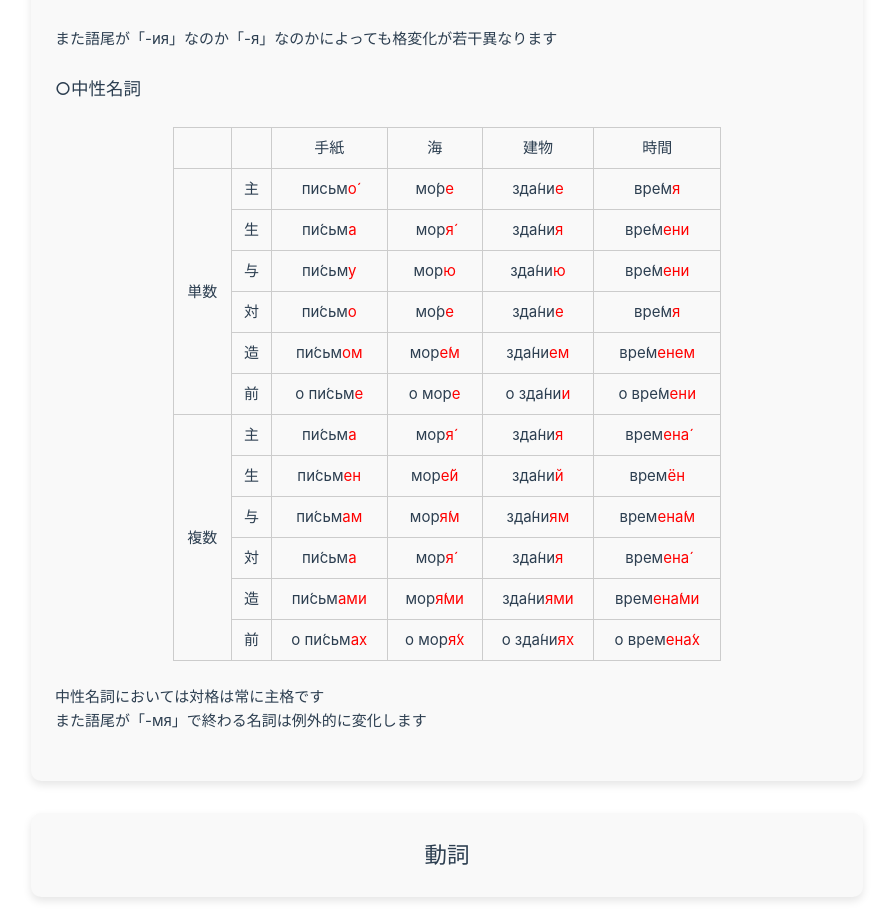
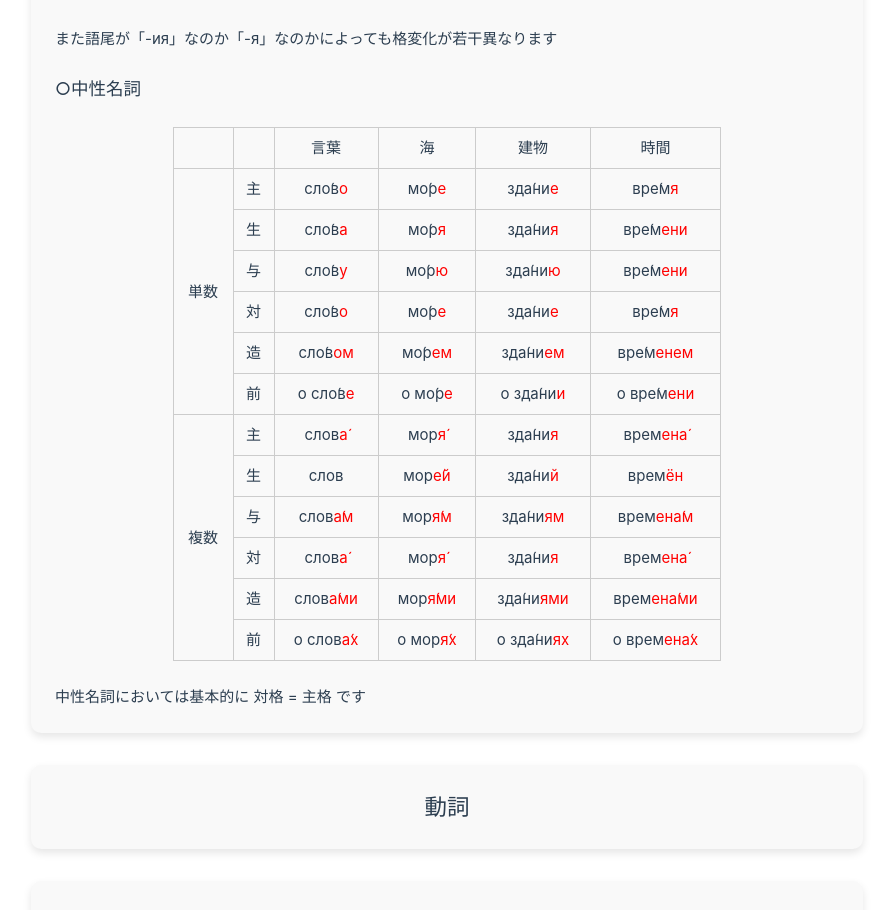
Before and after one commit to GenMira/LearnRussian, a Vue app: page /LearnRussian/declension in a window 1280 px wide. Shown: the part 3485-4395 px from the top of the page, without its empty margins (193-1086 px from the left). Built offline with nearby package versions, Linux system fonts and the light colour scheme.

Commit message:
名詞終わり

```diff
--- a/src/views/Declension.vue
+++ b/src/views/Declension.vue
@@ -397,7 +397,7 @@
       <tr>
         <th></th>
         <th></th>
-        <th>手紙</th>
+        <th>言葉</th>
         <th>海</th>
         <th>建物</th>
         <th>時間</th>
@@ -405,85 +405,85 @@
       <tr>
         <td rowspan="6">単数</td>
         <td>主</td>
-        <td>письм<span style="color:red">о&#769;</span></td>
+        <td>сло&#769;в<span style="color:red">о</span></td>
         <td>мо́р<span style="color:red">е</span></td>
         <td>зда́ни<span style="color:red">е</span></td>
         <td>вре́м<span style="color:red">я</span></td>
       </tr>
       <tr>
         <td>生</td>
-        <td>пи́сьм<span style="color:red">а</span></td>
-        <td>мор<span style="color:red">я́</span></td>
+        <td>сло&#769;в<span style="color:red">а</span></td>
+        <td>мо&#769;р<span style="color:red">я</span></td>
         <td>зда́ни<span style="color:red">я</span></td>
         <td>вре́м<span style="color:red">ени</span></td>
       </tr>
       <tr>
         <td>与</td>
-        <td>пи́сьм<span style="color:red">у</span></td>
-        <td>мор<span style="color:red">ю</span></td>
+        <td>сло&#769;в<span style="color:red">у</span></td>
+        <td>мо&#769;р<span style="color:red">ю</span></td>
         <td>зда́ни<span style="color:red">ю</span></td>
         <td>вре́м<span style="color:red">ени</span></td>
       </tr>
       <tr>
         <td>対</td>
-        <td>пи́сьм<span style="color:red">о</span></td>
+        <td>сло&#769;в<span style="color:red">о</span></td>
         <td>мо́р<span style="color:red">е</span></td>
         <td>зда́ни<span style="color:red">е</span></td>
         <td>вре́м<span style="color:red">я</span></td>
       </tr>
       <tr>
         <td>造</td>
-        <td>пи́сьм<span style="color:red">ом</span></td>
-        <td>мор<span style="color:red">е́м</span></td>
+        <td>сло&#769;в<span style="color:red">ом</span></td>
+        <td>мо&#769;р<span style="color:red">ем</span></td>
         <td>зда́ни<span style="color:red">ем</span></td>
         <td>вре́м<span style="color:red">енем</span></td>
       </tr>
       <tr>
         <td>前</td>
-        <td>о пи́сьм<span style="color:red">е</span></td>
-        <td>о мор<span style="color:red">е</span></td>
+        <td>о сло&#769;в<span style="color:red">е</span></td>
+        <td>о мо&#769;р<span style="color:red">е</span></td>
         <td>о зда́ни<span style="color:red">и</span></td>
         <td>о вре́м<span style="color:red">ени</span></td>
       </tr>
       <tr>
         <td rowspan="6">複数</td>
         <td>主</td>
-        <td>пи́сьм<span style="color:red">а</span></td>
+        <td>слов<span style="color:red">а́</span></td>
         <td>мор<span style="color:red">я́</span></td>
         <td>зда́ни<span style="color:red">я</span></td>
         <td>врем<span style="color:red">ена́</span></td>
       </tr>
       <tr>
         <td>生</td>
-        <td>пи́сьм<span style="color:red">ен</span></td>
+        <td>слов</td>
         <td>мор<span style="color:red">е́й</span></td>
         <td>зда́ни<span style="color:red">й</span></td>
         <td>врем<span style="color:red">ён</span></td>
       </tr>
       <tr>
         <td>与</td>
-        <td>пи́сьм<span style="color:red">ам</span></td>
+        <td>слов<span style="color:red">а́м</span></td>
         <td>мор<span style="color:red">я́м</span></td>
         <td>зда́ни<span style="color:red">ям</span></td>
         <td>врем<span style="color:red">ена́м</span></td>
       </tr>
       <tr>
         <td>対</td>
-        <td>пи́сьм<span style="color:red">а</span></td>
+        <td>слов<span style="color:red">а́</span></td>
         <td>мор<span style="color:red">я́</span></td>
         <td>зда́ни<span style="color:red">я</span></td>
         <td>врем<span style="color:red">ена́</span></td>
       </tr>
       <tr>
         <td>造</td>
-        <td>пи́сьм<span style="color:red">ами</span></td>
+        <td>слов<span style="color:red">а́ми</span></td>
         <td>мор<span style="color:red">я́ми</span></td>
         <td>зда́ни<span style="color:red">ями</span></td>
         <td>врем<span style="color:red">ена́ми</span></td>
       </tr>
       <tr>
         <td>前</td>
-        <td>о пи́сьм<span style="color:red">ах</span></td>
+        <td>о слов<span style="color:red">а́х</span></td>
         <td>о мор<span style="color:red">я́х</span></td>
         <td>о зда́ни<span style="color:red">ях</span></td>
         <td>о врем<span style="color:red">ена́х</span></td>
@@ -492,12 +492,7 @@
 
 
     <br>
-    <p>中性名詞においては対格は常に主格です</p>
-    <p>また語尾が「-мя」で終わる名詞は例外的に変化します</p>
-    <br>
-
-
-
+    <p>中性名詞においては基本的に 対格 = 主格 です</p>
   </div>
   <div class="text-box">
     <h2>動詞</h2>
```
